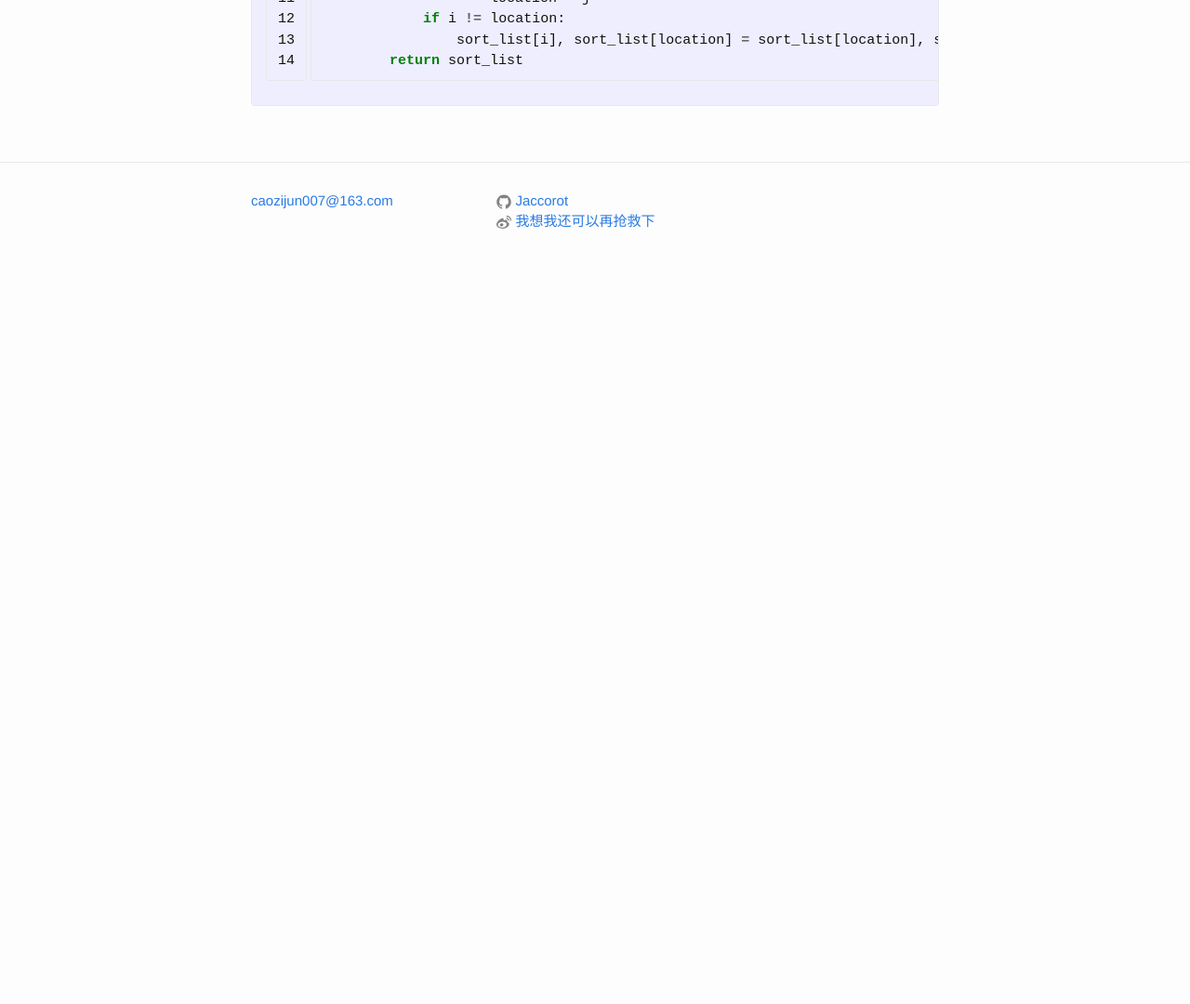
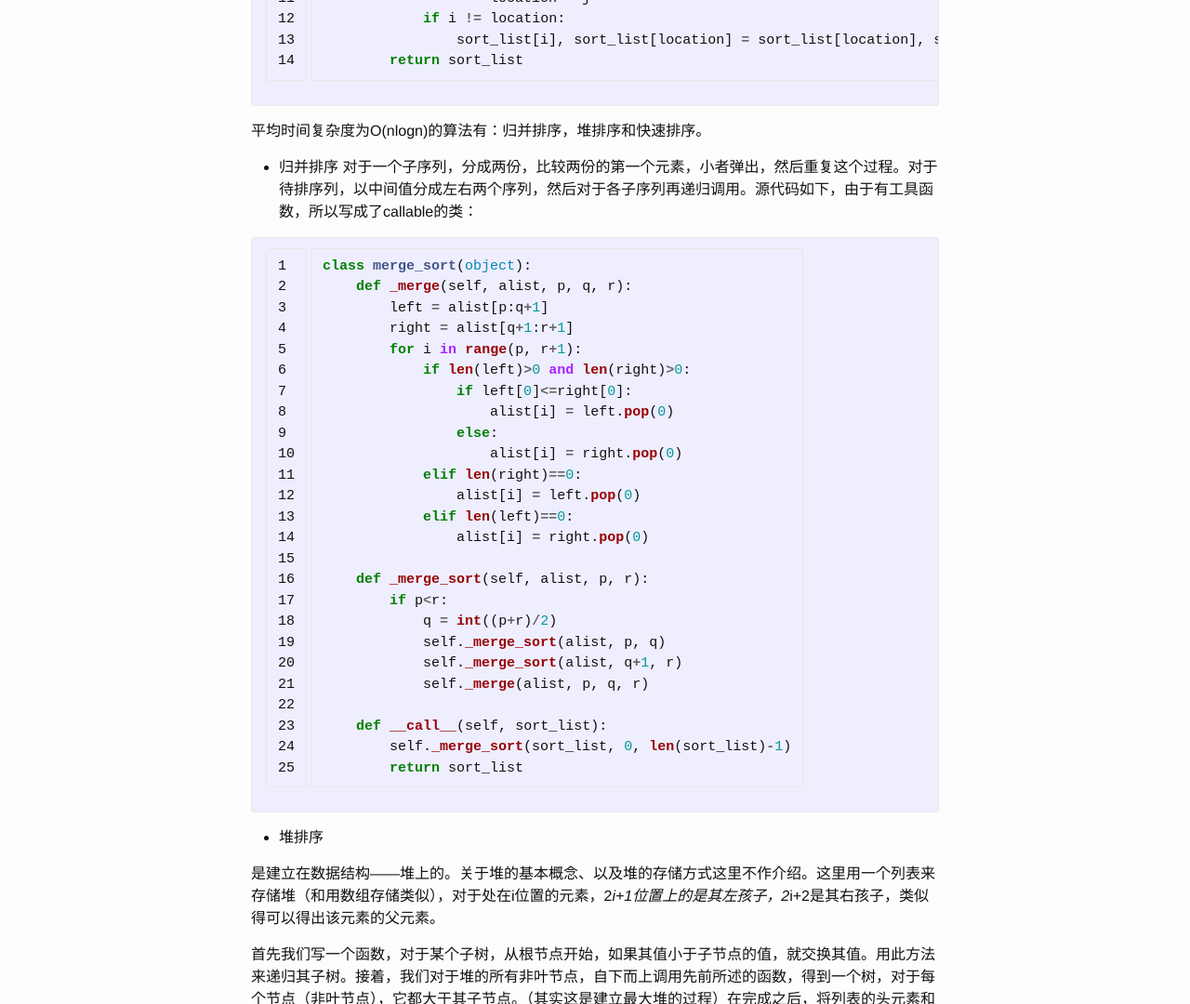
Before and after one commit to Jaccorot/Jaccorot.github.io, a Jekyll site: the page built from _posts/2016-04-06-Sorting-Algorithm-In-Python.markdown, in a window 1280 px wide and 1400 px high, scrolled down 950 px. Shown: the part 320-1400 px from the top of the window at 93% size. Built offline with Jekyll 4.4.1, drawn with Linux system fonts in a browser that asks for light colours; before the commit the page ends 1580 px from its top, so only the background shows below that; some of the changed text lies outside the part shown.

Commit message:
fulfill the 20160406 with some other sorts

```diff
--- a/_posts/2016-04-06-Sorting-Algorithm-In-Python.markdown
+++ b/_posts/2016-04-06-Sorting-Algorithm-In-Python.markdown
@@ -53,3 +53,92 @@
                 sort_list[i], sort_list[location] = sort_list[location], sort_list[i]
         return sort_list
 {% endhighlight %}
+
+
+平均时间复杂度为O(nlogn)的算法有：归并排序，堆排序和快速排序。
+
+* 归并排序
+对于一个子序列，分成两份，比较两份的第一个元素，小者弹出，然后重复这个过程。对于待排序列，以中间值分成左右两个序列，然后对于各子序列再递归调用。源代码如下，由于有工具函数，所以写成了callable的类：
+
+{% highlight python linenos %}
+class merge_sort(object):
+    def _merge(self, alist, p, q, r):
+        left = alist[p:q+1]
+        right = alist[q+1:r+1]
+        for i in range(p, r+1):
+            if len(left)>0 and len(right)>0:
+                if left[0]<=right[0]:
+                    alist[i] = left.pop(0)
+                else:
+                    alist[i] = right.pop(0)
+            elif len(right)==0:
+                alist[i] = left.pop(0)
+            elif len(left)==0:
+                alist[i] = right.pop(0)
+
+    def _merge_sort(self, alist, p, r):
+        if p<r:
+            q = int((p+r)/2)
+            self._merge_sort(alist, p, q)
+            self._merge_sort(alist, q+1, r)
+            self._merge(alist, p, q, r)
+
+    def __call__(self, sort_list):
+        self._merge_sort(sort_list, 0, len(sort_list)-1)
+        return sort_list
+{% endhighlight %}
+
+
+* 堆排序
+
+是建立在数据结构——堆上的。关于堆的基本概念、以及堆的存储方式这里不作介绍。这里用一个列表来存储堆（和用数组存储类似），对于处在i位置的元素，2*i+1位置上的是其左孩子，2*i+2是其右孩子，类似得可以得出该元素的父元素。
+
+首先我们写一个函数，对于某个子树，从根节点开始，如果其值小于子节点的值，就交换其值。用此方法来递归其子树。接着，我们对于堆的所有非叶节点，自下而上调用先前所述的函数，得到一个树，对于每个节点（非叶节点），它都大于其子节点。（其实这是建立最大堆的过程）在完成之后，将列表的头元素和尾元素调换顺序，这样列表的最后一位就是最大的数，接着在对列表的0到n-1部分再调用以上建立最大堆的过程。最后得到堆排序完成的列表。以下是源代码：
+
+{% highlight python linenos %}
+class heap_sort(object):
+    def _left(self, i):
+        return 2*i+1
+    def _right(self, i):
+        return 2*i+2
+    def _parent(self, i):
+        if i%2==1:
+            return int(i/2)
+        else:
+            return i/2-1
+
+    def _max_heapify(self, alist, i, heap_size=None):
+        length = len(alist)
+
+        if heap_size is None:
+            heap_size = length
+
+        l = self._left(i)
+        r = self._right(i)
+
+        if lalist[i]:
+            largest = l
+        else:
+            largest = i
+        if ralist[largest]:
+            largest = r
+
+        if largest!=i:
+            alist[i], alist[largest] = alist[largest], alist[i]
+            self._max_heapify(alist, largest, heap_size)
+
+    def _build_max_heap(self, alist):
+        roop_end = int(len(alist)/2)
+        for i in range(0, roop_end)[::-1]:
+            self._max_heapify(alist, i)
+
+    def __call__(self, sort_list):
+        self._build_max_heap(sort_list)
+        heap_size = len(sort_list)
+        for i in range(1, len(sort_list))[::-1]:
+            sort_list[0], sort_list[i] = sort_list[i], sort_list[0]
+            heap_size -= 1
+            self._max_heapify(sort_list, 0, heap_size)
+
+        return sort_list
+{% endhighlight %}
```
